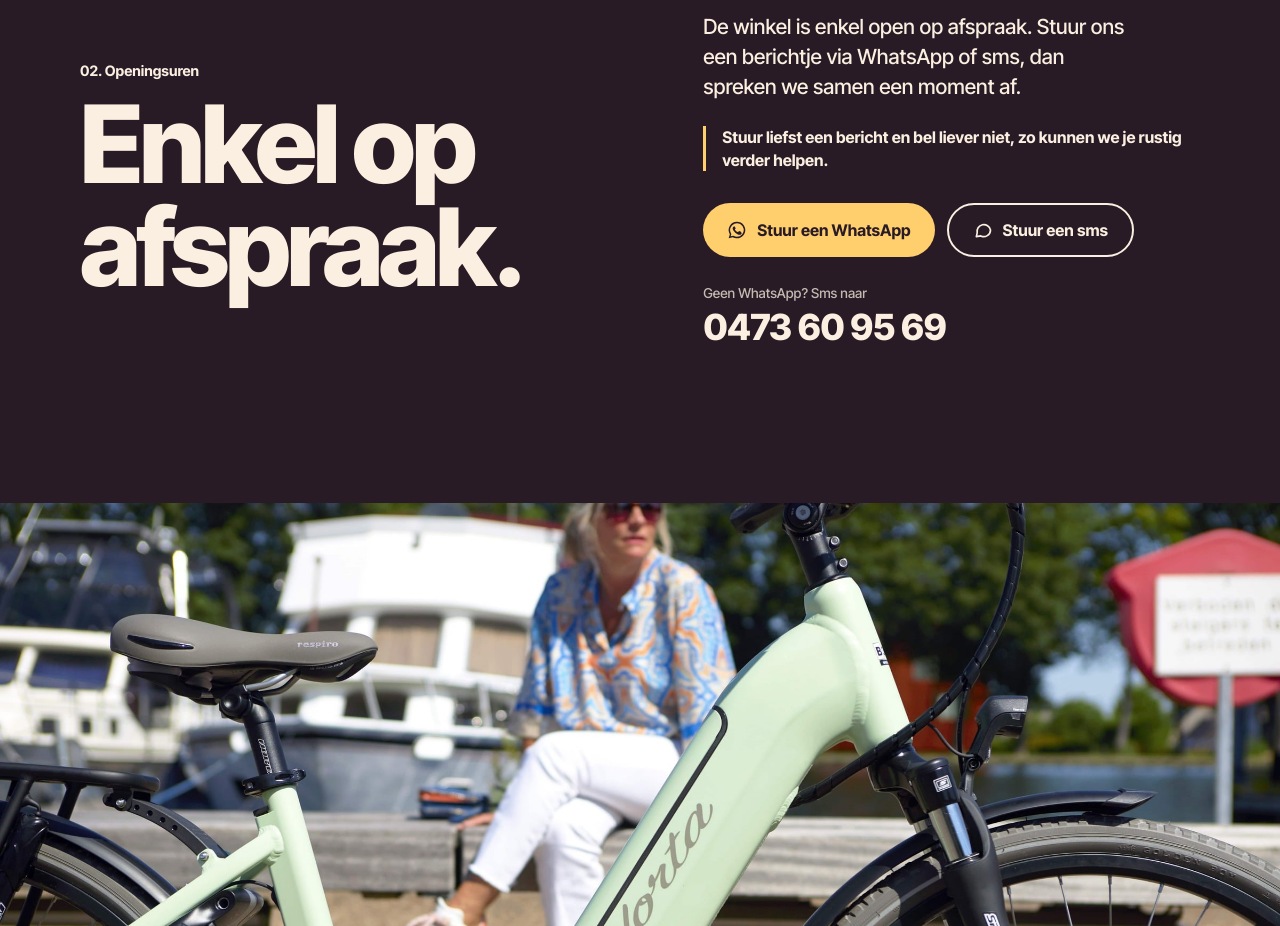
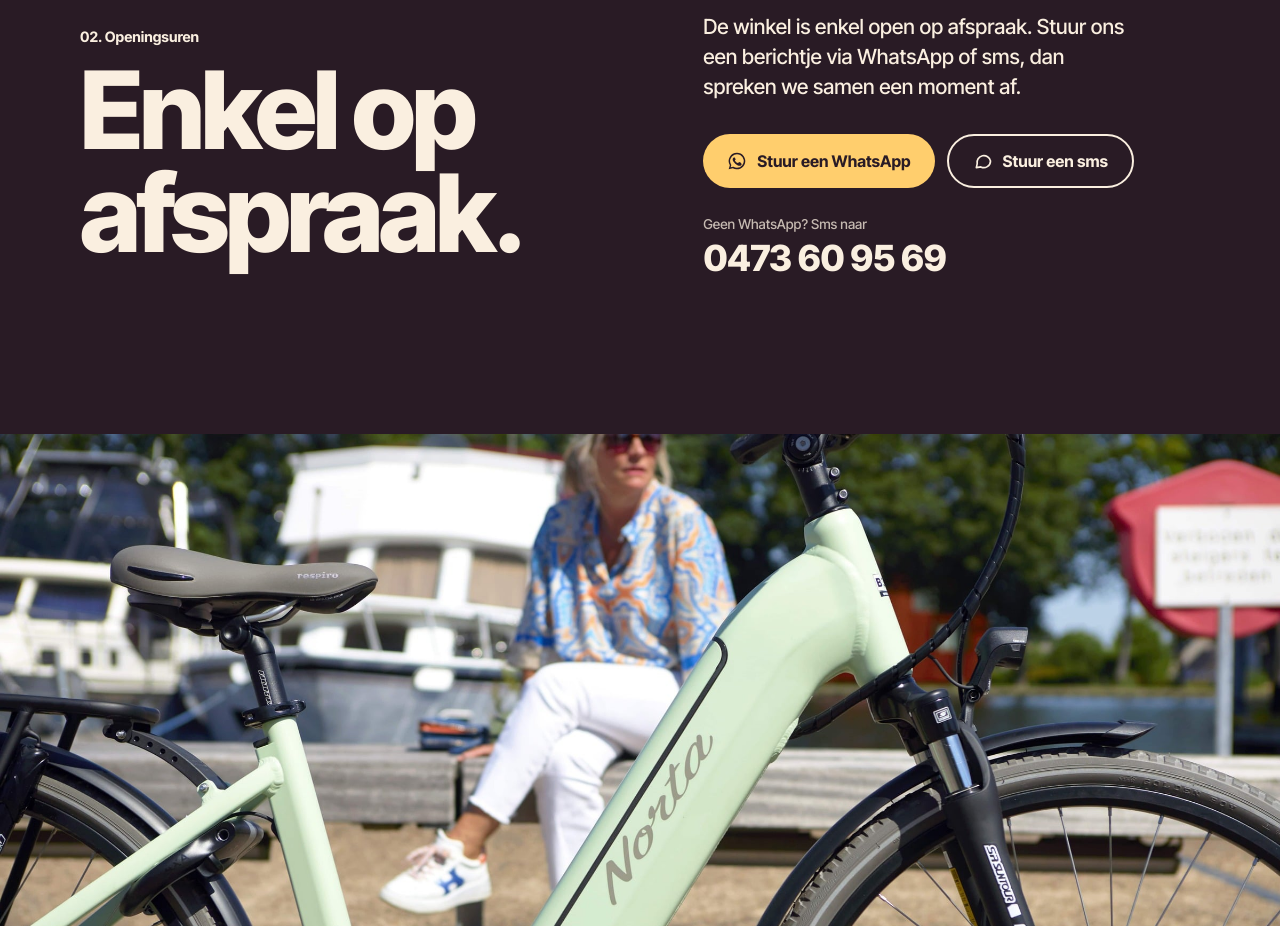
Before and after one commit to mareketing-queen/defietsenmakerij, a plain HTML site: page index.html in a window 1280 px wide. Shown: the part 1520-2446 px from the top of the page. Drawn offline with Linux system fonts and the light colour scheme.

Commit message:
Remove the 'bel liever niet' line from opening hours
Co-Authored-By: Claude Opus 5.5 <noreply@anthropic.com>

```diff
--- a/index.html
+++ b/index.html
@@ -93,13 +93,6 @@
     .photo.team { object-position: 50% 30%; }
 
     /* Opening hours */
-    .note {
-      margin-top: 24px;
-      padding-left: 16px;
-      border-left: 3px solid var(--yellow);
-      font-weight: 700;
-      line-height: 1.4;
-    }
     .actions { display: flex; flex-wrap: wrap; gap: 12px; margin-top: 32px; }
     .btn {
       display: inline-flex;
@@ -204,7 +197,6 @@
         </div>
         <div>
           <p class="lead">De winkel is enkel open op afspraak. Stuur ons een berichtje via WhatsApp of sms, dan spreken we samen een moment af.</p>
-          <p class="note">Stuur liefst een bericht en bel liever niet, zo kunnen we je rustig verder helpen.</p>
           <div class="actions">
             <a class="btn btn-primary" href="https://wa.me/32473609569" target="_blank" rel="noopener">
               <svg viewBox="0 0 24 24" fill="currentColor" aria-hidden="true"><path d="M12 2a10 10 0 0 0-8.6 15.1L2 22l5-1.3A10 10 0 1 0 12 2Zm0 18.2c-1.5 0-3-.4-4.3-1.2l-.3-.2-3 .8.8-2.9-.2-.3A8.2 8.2 0 1 1 12 20.2Zm4.5-6.1c-.2-.1-1.5-.7-1.7-.8-.2-.1-.4-.1-.6.1l-.8 1c-.1.2-.3.2-.5.1a6.7 6.7 0 0 1-3.3-2.9c-.2-.4.2-.4.7-1.3.1-.2 0-.3 0-.4l-.8-1.8c-.2-.5-.4-.4-.6-.4h-.5a1 1 0 0 0-.7.3 3 3 0 0 0-.9 2.2 5.2 5.2 0 0 0 1.1 2.8 11.9 11.9 0 0 0 4.6 4c1.7.7 2.3.8 3.2.6.5-.1 1.5-.6 1.7-1.2.2-.6.2-1.1.2-1.2-.1-.1-.3-.2-.5-.3Z"/></svg>
```
